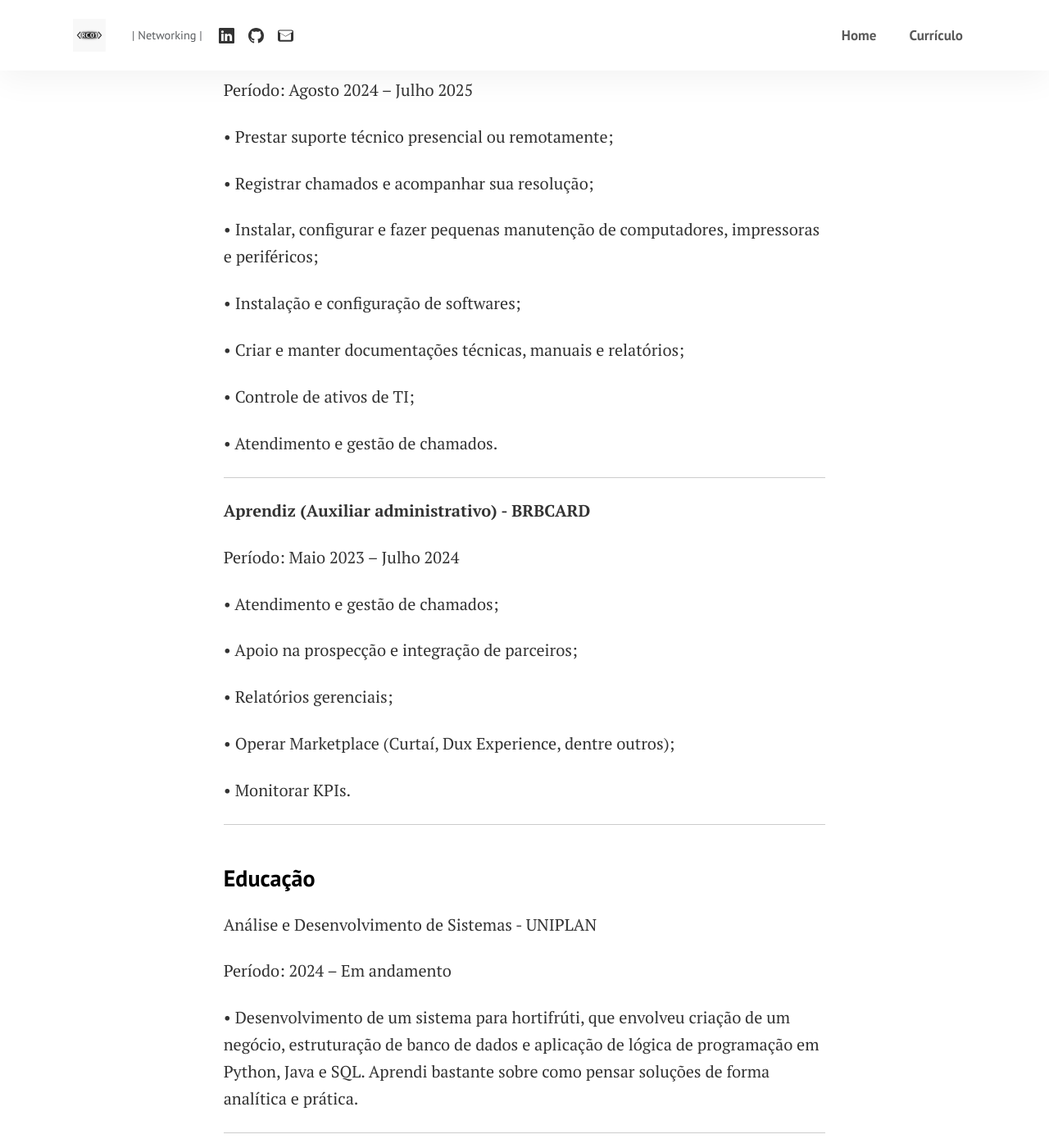
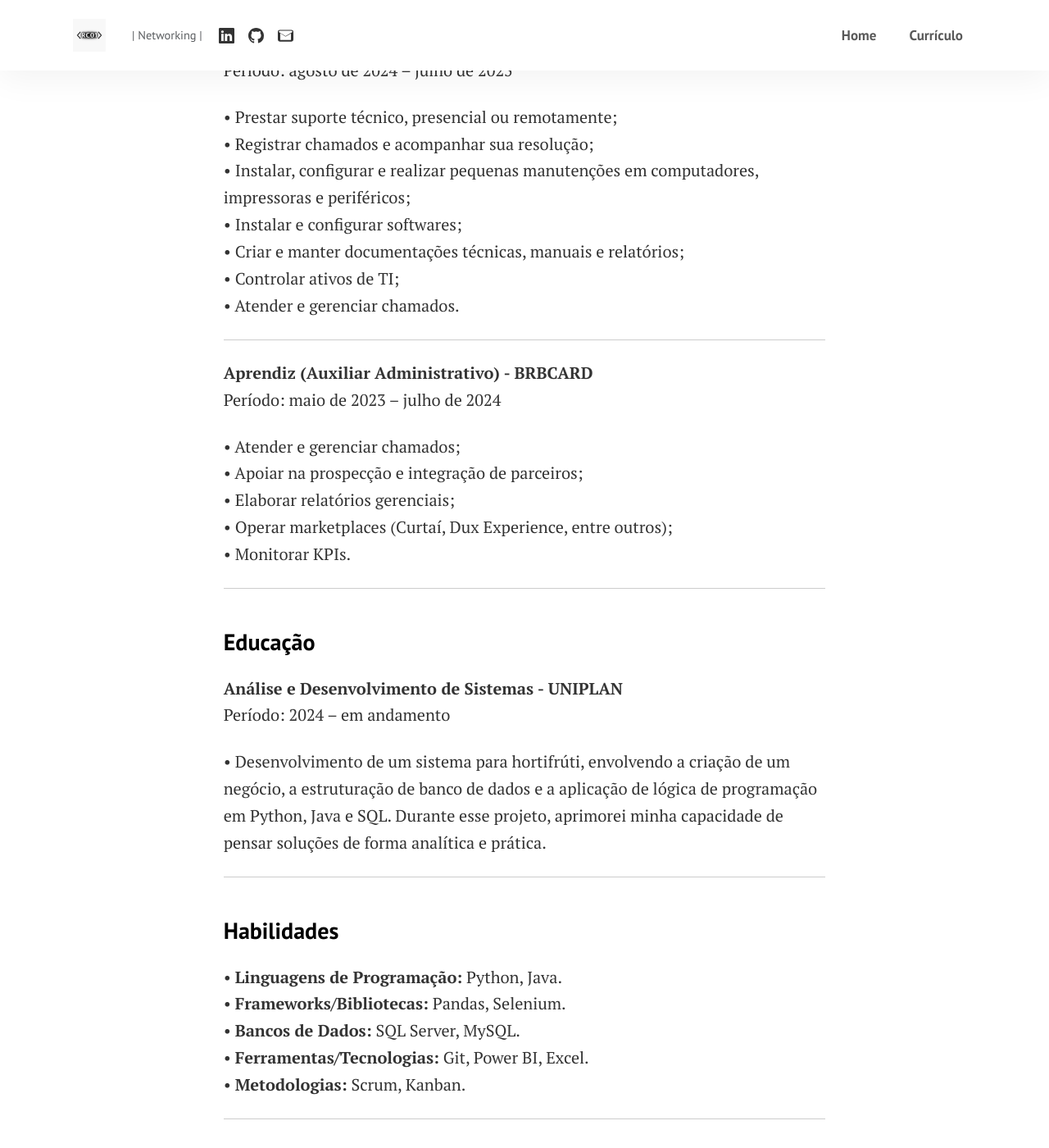
Before and after one commit to ronycosta01/ronycosta01.github.io, a Jekyll site: the page built from curriculo.md, in a window 1280 px wide and 1400 px high, scrolled down 462 px. Shown: the whole window at 82% size. Built offline with Jekyll 4.4.1, drawn with Linux system fonts in a browser that asks for light colours; some of the changed text lies outside the part shown.

Commit message:
Correções e postagem do primeiro projeto.

```diff
--- a/_includes/disqus.html
+++ b/_includes/disqus.html
@@ -1,4 +1,4 @@
-<section class="disqus">
+<!-- <section class="disqus">
     <div id="disqus_thread"></div>
     <script type="text/javascript">
         var disqus_shortname = '{{site.disqus}}';
@@ -11,4 +11,4 @@
     </script>
     <noscript>Please enable JavaScript to view the <a href="http://disqus.com/?ref_noscript">comments powered by Disqus.</a></noscript>
     <a href="http://disqus.com" class="dsq-brlink">comments powered by <span class="logo-disqus">Disqus</span></a>
-</section>
+</section> -->
--- a/assets/css/theme.scss
+++ b/assets/css/theme.scss
@@ -628,3 +628,5 @@
   transform: scale(1.1);
   color: #007bff; /* azul leve no hover */
 }
+
+@import "custom-styles";
--- a/curriculo.md
+++ b/curriculo.md
@@ -4,105 +4,60 @@
 permalink: /curriculo/
 ---
 
-
 ### **Resumo**
 
-Sou um profissional com experiência em Suporte ao usuário, apaixonado por Análise de dados. Busco constantemente novos desafios e oportunidades para aplicar e expandir meus conhecimentos.
+Sou um profissional com experiência em Suporte ao Usuário e apaixonado por Análise de Dados. Busco constantemente novos desafios e oportunidades para aplicar e expandir meus conhecimentos.
 
-____________________________________________________________________________________________________
+---
 
 ### **Experiência Profissional**
 
-**Estagiário (Suporte ao usuário) - BRBCARD**
+**Estagiário (Suporte ao Usuário) - BRBCARD**
+Período: agosto de 2024 – julho de 2025
 
-Período: Agosto 2024 – Julho 2025
+• Prestar suporte técnico, presencial ou remotamente;
+• Registrar chamados e acompanhar sua resolução;
+• Instalar, configurar e realizar pequenas manutenções em computadores, impressoras e periféricos;
+• Instalar e configurar softwares;
+• Criar e manter documentações técnicas, manuais e relatórios;
+• Controlar ativos de TI;
+• Atender e gerenciar chamados.
 
-•
-Prestar suporte técnico presencial ou remotamente;
+---
 
-•
-Registrar chamados e acompanhar sua resolução;
+**Aprendiz (Auxiliar Administrativo) - BRBCARD**
+Período: maio de 2023 – julho de 2024
 
-•
-Instalar, configurar e fazer pequenas manutenção de computadores, impressoras e periféricos;
+• Atender e gerenciar chamados;
+• Apoiar na prospecção e integração de parceiros;
+• Elaborar relatórios gerenciais;
+• Operar marketplaces (Curtaí, Dux Experience, entre outros);
+• Monitorar KPIs.
 
-•
-Instalação e configuração de softwares;
-
-•
-Criar e manter documentações técnicas, manuais e relatórios;
-
-•
-Controle de ativos de TI;
-
-•
-Atendimento e gestão de chamados.
-
-____________________________________________________________________________________________________
-
-**Aprendiz (Auxiliar administrativo) - BRBCARD**
-
-Período: Maio 2023 – Julho 2024
-
-•
-Atendimento e gestão de chamados;
-
-•
-Apoio na prospecção e integração de parceiros;
-
-•
-Relatórios gerenciais;
-
-•
-Operar Marketplace (Curtaí, Dux Experience, dentre outros);
-
-•
-Monitorar KPIs.
-
-
-____________________________________________________________________________________________________
+---
 
 ### **Educação**
 
-Análise e Desenvolvimento de Sistemas - UNIPLAN
+**Análise e Desenvolvimento de Sistemas - UNIPLAN**
+Período: 2024 – em andamento
 
-Período: 2024 – Em andamento
+• Desenvolvimento de um sistema para hortifrúti, envolvendo a criação de um negócio, a estruturação de banco de dados e a aplicação de lógica de programação em Python, Java e SQL. Durante esse projeto, aprimorei minha capacidade de pensar soluções de forma analítica e prática.
 
-•
-Desenvolvimento de um sistema para hortifrúti, que envolveu criação de um negócio, estruturação de banco de dados e aplicação de lógica de programação em Python, Java e SQL. Aprendi bastante sobre como pensar soluções de forma analítica e prática.
-
-
-____________________________________________________________________________________________________
+---
 
 ### **Habilidades**
 
-•
-Linguagens de Programação: Python, Java.
+• **Linguagens de Programação:** Python, Java.
+• **Frameworks/Bibliotecas:** Pandas, Selenium.
+• **Bancos de Dados:** SQL Server, MySQL.
+• **Ferramentas/Tecnologias:** Git, Power BI, Excel.
+• **Metodologias:** Scrum, Kanban.
 
-•
-Frameworks/Bibliotecas: Pandas, Selenium.
-
-•
-Bancos de Dados: SQL Server, MySQL.
-
-•
-Ferramentas/Tecnologias: Git, PowerBI, Excel.
-
-•
-Metodologias: Scrum, Kanban.
-
-
-____________________________________________________________________________________________________
+---
 
 ### **Contato**
 
-•
-Email: rony.vonn977@gmail.com
-
-•
-LinkedIn: https://www.linkedin.com/in/rony-vonn-costa-603697261/
-
-•
-GitHub: https://github.com/ronycosta01
-
-• Telefone/WhatsApp: 61981779401
+• **E-mail:** rony.vonn977@gmail.com
+• **LinkedIn:** [linkedin.com/in/rony-vonn-costa-603697261](https://www.linkedin.com/in/rony-vonn-costa-603697261/)
+• **GitHub:** [github.com/ronycosta01](https://github.com/ronycosta01)
+• **Telefone/WhatsApp:** (61) 98177-9401
```
Also changed, not shown: _posts/2025-06-09-welcome-to-jekyll.markdown (deleted, +0 -29 lines), _posts/2025-06-19-apples.md (deleted, +0 -8 lines), _posts/2025-06-19-bananas.md (deleted, +0 -8 lines), _posts/2025-08-08-Análise de Vendas SQL, Excel e Power BI.md (added, +61 -0 lines), assets/css/custom-styles.scss (added, +145 -0 lines), assets/images/post/dash.png (added), assets/images/post/dataset_modelo_flat_table.png (added), assets/images/post/diagrama_modelo_snowflake.png (added), 5 other files.
